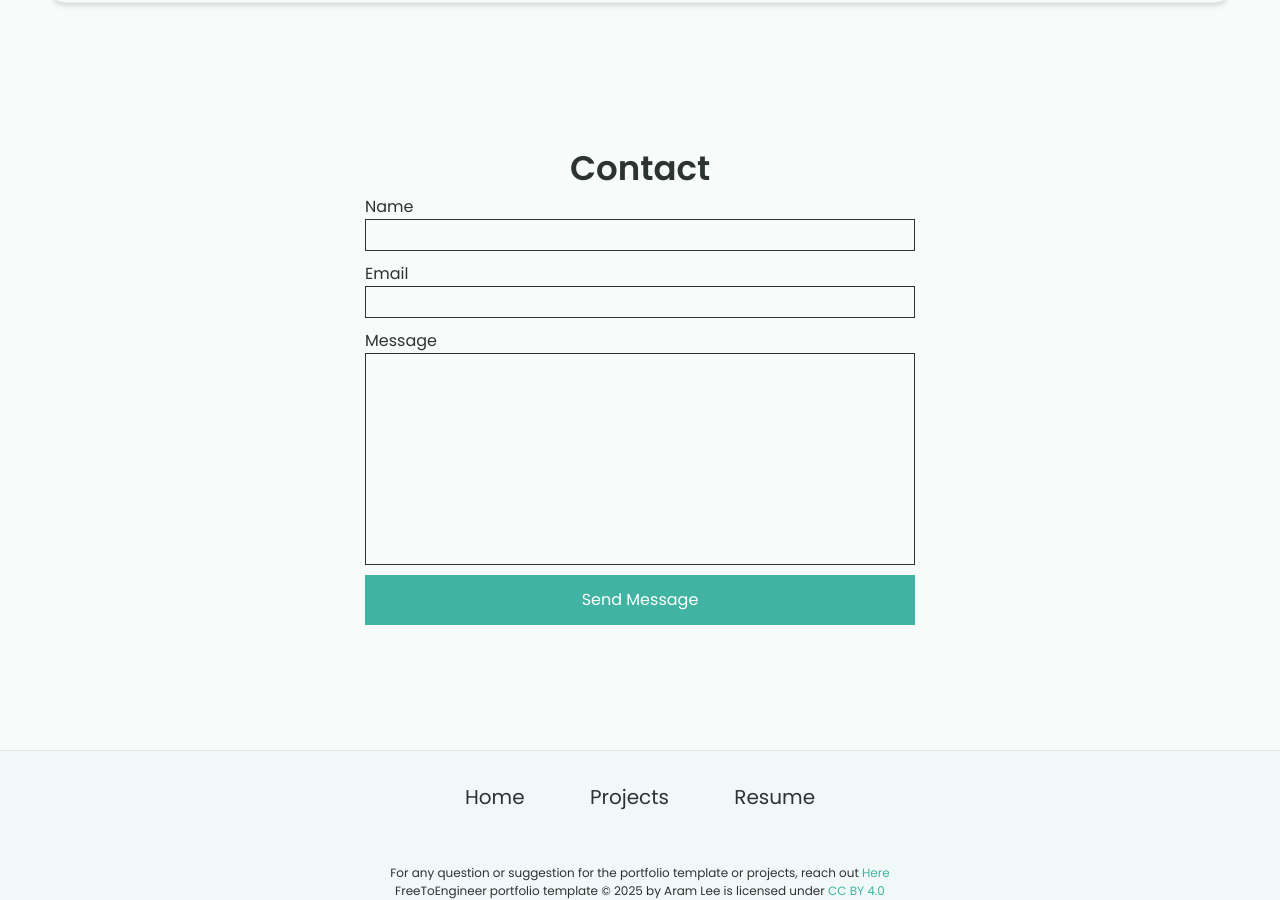
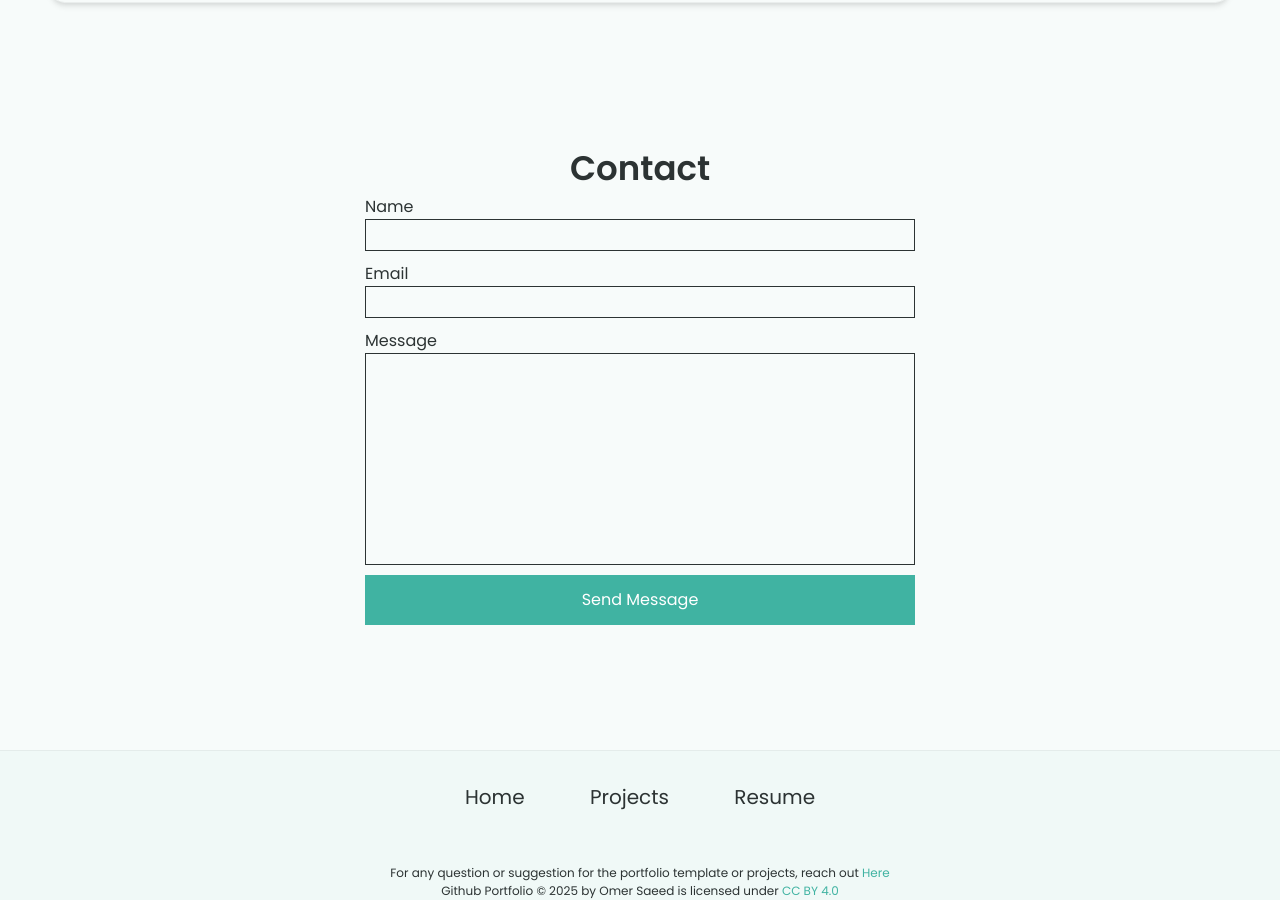
Before and after one commit to 0mer5aeed/0mer5aeed.github.io, a Jekyll site: the page built from index.html, in a window 1280 px wide and 900 px high, scrolled down 3115 px. Built offline with Jekyll 4.4.1, drawn with Linux system fonts in a browser that asks for light colours.

Commit message:
Update footer.html

```diff
--- a/_includes/footer.html
+++ b/_includes/footer.html
@@ -13,7 +13,7 @@
         </div>
     </div>
     <div class="license">
-        <span>For any question or suggestion for the portfolio template or projects, reach out <a class="help" href="mailto:aram.lee12@gmail.com"> Here</a> </span>
-        <p>FreeToEngineer portfolio template © 2025 by Aram Lee is licensed under <a href="https://creativecommons.org/licenses/by/4.0/?ref=chooser-v1">CC BY 4.0</a></p>
+        <span>For any question or suggestion for the portfolio template or projects, reach out <a class="help" href="mailto:momer9595@gmail.com"> Here</a> </span>
+        <p>Github Portfolio © 2025 by Omer Saeed is licensed under <a href="https://creativecommons.org/licenses/by/4.0/?ref=chooser-v1">CC BY 4.0</a></p>
     </div>
 </footer>
```
